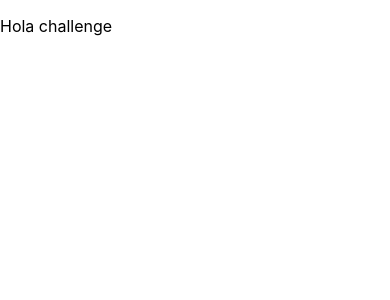
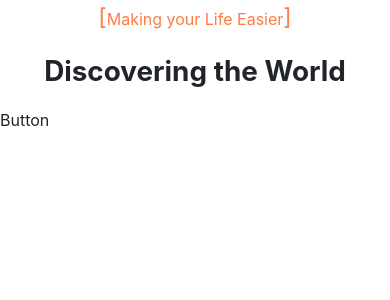
Before and after one commit to AangelF/accenture-react-challenge, a React (Create React App) app: page / in a window 390 px wide. Shown: the top 300 px of the page. Built offline with nearby package versions, Linux system fonts and the light colour scheme.

Commit message:
Create the logo and the tittle
i create the logo and the tittle with bootstrap and are responsive

```diff
--- a/package.json
+++ b/package.json
@@ -6,7 +6,7 @@
     "@testing-library/jest-dom": "^5.16.5",
     "@testing-library/react": "^13.4.0",
     "@testing-library/user-event": "^13.5.0",
-    "bootstrap": "^5.2.3",
+    "bootstrap": "^5.3.0-alpha1",
     "react": "^18.2.0",
     "react-bootstrap": "^2.7.1",
     "react-dom": "^18.2.0",
--- a/src/App.js
+++ b/src/App.js
@@ -1,6 +1,12 @@
+import EditButton from "./components/EditButton/EditButton";
+import LogoAndTittle from "./components/LogoAndTittle/LogoAndTittle";
+
 function App() {
   return (
-    <p>Hola challenge</p>
+    <>
+      <LogoAndTittle/>
+      <EditButton/>
+    </>
   );
 }
 
--- /dev/null
+++ b/src/components/EditButton/EditButton.jsx
@@ -0,0 +1,13 @@
+import React from 'react'
+import './styles.css';
+
+const EditButton = () => {
+  return (
+    <>
+      <p>Button</p>
+    </>
+
+  )
+}
+
+export default EditButton
--- /dev/null
+++ b/src/components/LogoAndTittle/LogoAndTittle.jsx
@@ -0,0 +1,19 @@
+import React from 'react'
+import './styles.css';
+
+const LogoAndTittle = () => {
+  return (
+    <>
+      <div class="d-flex flex-column align-items-center">
+        <div class="orange-color d-flex">
+          <p class="fs-3">[</p>
+          <p class="d-flex align-items-end pb-1">Making your Life Easier</p>
+          <p class="fs-3">]</p>
+        </div>
+        <p class="fs-1 fw-bold text-center">Discovering the World</p>
+      </div>
+    </>
+  )
+}
+
+export default LogoAndTittle
--- /dev/null
+++ b/src/components/LogoAndTittle/styles.css
@@ -0,0 +1,3 @@
+.orange-color{
+  color: #FF7C42;
+}
--- a/src/index.js
+++ b/src/index.js
@@ -1,3 +1,6 @@
+
+import 'bootstrap/dist/css/bootstrap.min.css';
+import 'bootstrap/dist/js/bootstrap.bundle.min';
 import React from 'react';
 import ReactDOM from 'react-dom/client';
 import './index.css';
```
Also changed, not shown: src/components/EditButton/styles.css (added), 1 other file (tests, documents, lock files or other folders).
